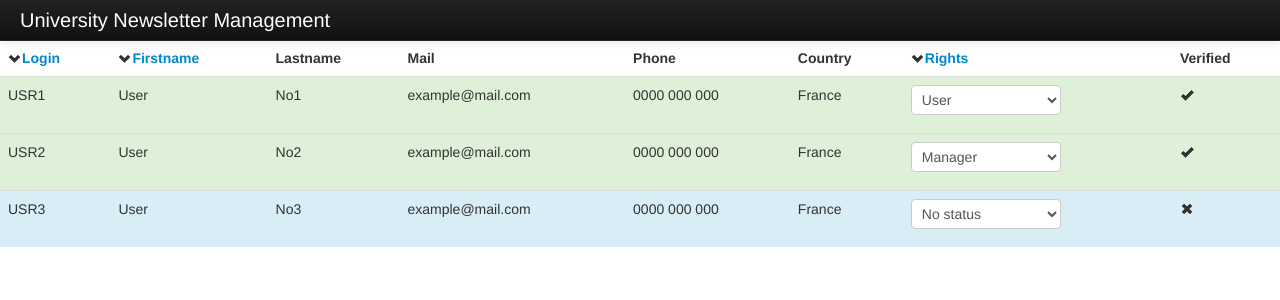
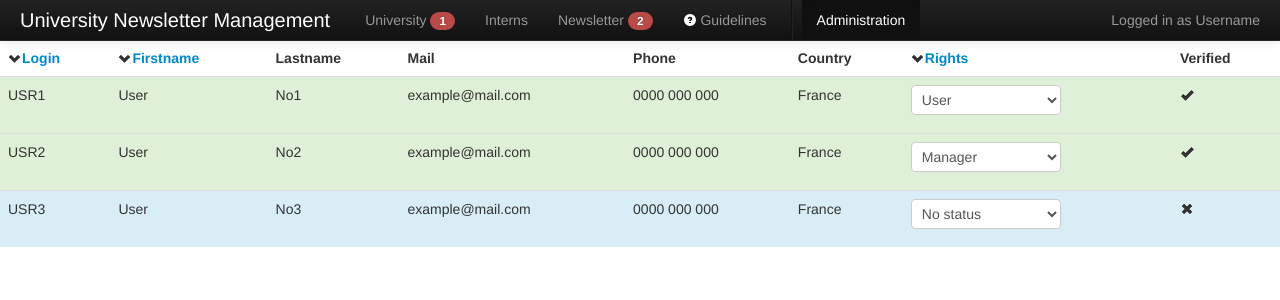
Before and after one commit to djiworks/NR_newsletter, a PHP site: page /admin.php in a window 1280 px wide. Shown: the top 300 px of the page. Run offline with PHP 8.4, Linux system fonts and the light colour scheme.

Commit message:
Ajout de l'onglet administration dans le menu

```diff
--- a/univnews/admin.php
+++ b/univnews/admin.php
@@ -38,6 +38,19 @@
 						<span class="icon-bar"></span>
 					</button>
 					<a class="brand" href="index.php">University Newsletter Management</a>
+					<div class="nav-collapse collapse">
+						<p class="navbar-text pull-right">
+							Logged in as <a href="#" class="navbar-link">Username</a>
+						</p>
+						<ul class="nav">
+							<li><a href="index.php">University <span class="badge badge-important">1</span></a></li>
+							<li><a href="interns.php">Interns</a></li>
+							<li><a href="newsletter.php">Newsletter <span class="badge badge-important">2</span></a></li>
+							<li><a href="guidelines.php"><i class="icon-question-sign icon-white"></i>&nbsp;Guidelines</a></li>
+							<li class="divider-vertical"></li>
+							<li class="active"><a href="admin.php">Administration</a></li>
+						</ul>
+					</div><!--/.nav-collapse -->
 				</div>
 			</div>
 		</div>
--- a/univnews/guidelines.php
+++ b/univnews/guidelines.php
@@ -36,6 +36,8 @@
               <li><a href="interns.php">Interns</a></li>
               <li><a href="newsletter.php">Newsletter <span class="badge badge-important">2</span></a></li>
               <li class="active"><a href="guidelines.php"><i class="icon-question-sign icon-white"></i>&nbsp;Guidelines</a></li>
+				<li class="divider-vertical"></li>
+				<li><a href="admin.php">Administration</a></li>
             </ul>
           </div><!--/.nav-collapse -->
         </div>
--- a/univnews/index.php
+++ b/univnews/index.php
@@ -36,6 +36,8 @@
               <li><a href="interns.php">Interns</a></li>
               <li><a href="newsletter.php">Newsletter <span class="badge badge-important">2</span></a></li>
               <li><a href="guidelines.php"><i class="icon-question-sign icon-white"></i>&nbsp;Guidelines</a></li>
+				<li class="divider-vertical"></li>
+				<li><a href="admin.php">Administration</a></li>
             </ul>
           </div><!--/.nav-collapse -->
         </div>
--- a/univnews/interns.php
+++ b/univnews/interns.php
@@ -34,6 +34,8 @@
               <li class="active"><a href="interns.php">Interns</a></li>
               <li><a href="newsletter.php">Newsletter</a></li>
               <li><a href="guidelines.php"><i class="icon-question-sign icon-white"></i>&nbsp;Guidelines</a></li>
+				<li class="divider-vertical"></li>
+				<li><a href="admin.php">Administration</a></li>
             </ul>
           </div><!--/.nav-collapse -->
         </div>
```
Also changed, not shown: univnews/mail.php (+10 -8 lines), univnews/newsletter.php (+10 -8 lines).
